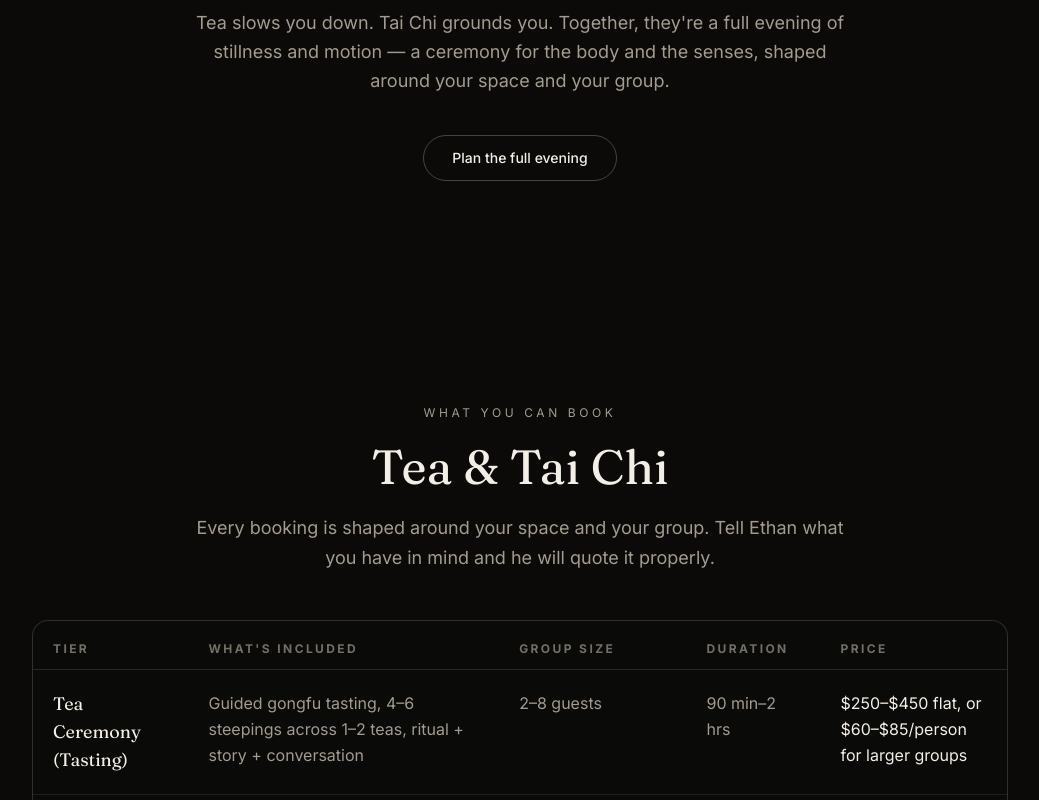
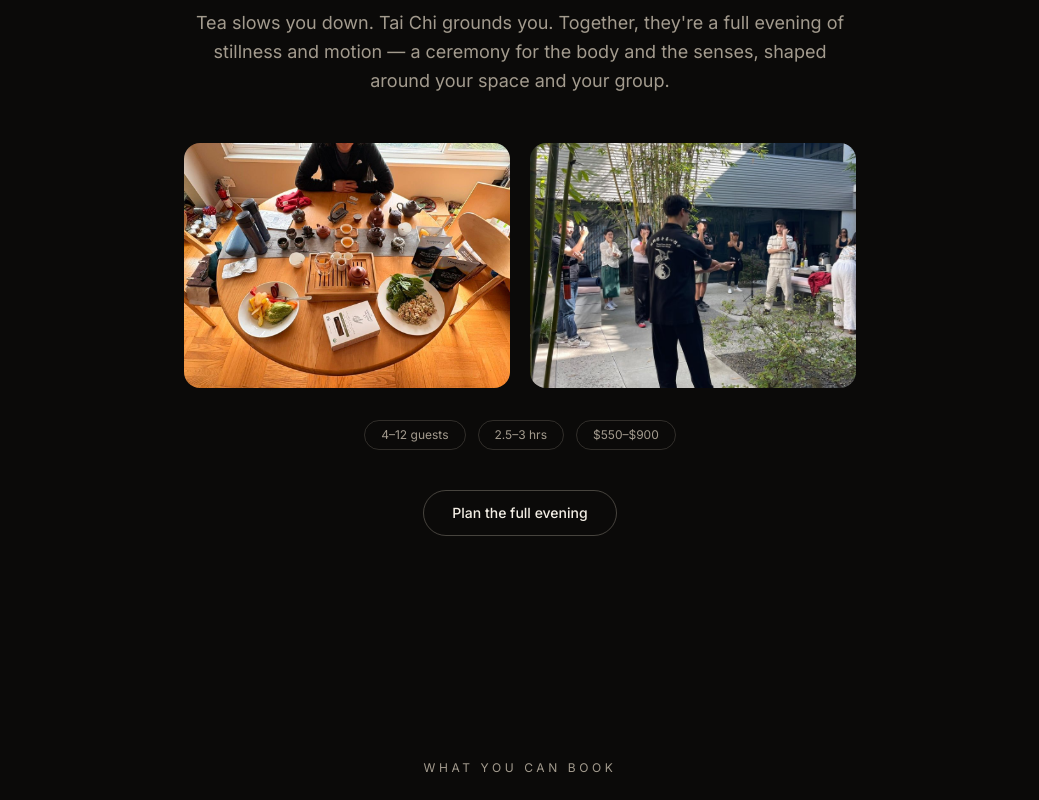
Before and after one commit to brunoraniere2003/magic-thai-tea, a Next.js app: page / in a window 1280 px wide. Shown: the part 4900-5700 px from the top of the page, without its empty margins (120-1159 px from the left). Built offline with nearby package versions, Linux system fonts and the light colour scheme; no server answers.

Commit message:
feat(033): presenca visual em Yin & Yang, Connect e Tea List

```diff
--- a/components/sections/home/TeaList.tsx
+++ b/components/sections/home/TeaList.tsx
@@ -3,24 +3,48 @@ import { SectionHeading } from "@/components/shared";
 import { TeaListForm } from "@/components/shared/TeaListForm";
 import { HOME } from "@/content/home";
 
-/** Email capture: "Join the Tea List" (spec 033 / R7). */
+/**
+ * Email capture: "Join the Tea List" (spec 033 / R7).
+ *
+ * Framed as a panel with a warm glow behind it and the 茶 seal on top, so the
+ * one ask on the page reads as an invitation instead of a form dropped on
+ * black. The glow is a static gradient: nothing animates, nothing to reduce.
+ */
 export function TeaList() {
   const { teaList } = HOME;
 
   return (
     <section
       id="tea-list"
-      className="mx-auto max-w-3xl scroll-mt-24 px-6 py-20 sm:py-28"
+      className="mx-auto max-w-4xl scroll-mt-24 px-6 py-20 sm:py-28"
     >
+      <Reveal>
+        <div className="relative overflow-hidden rounded-3xl border border-stone/20 px-6 py-12 sm:px-12 sm:py-16">
+          {/* Warm hearth behind the panel, clipped by the rounded frame. */}
+          <div
+            aria-hidden
+            className="pointer-events-none absolute inset-x-0 top-0 h-72 [background:radial-gradient(60%_100%_at_50%_0%,rgba(224,160,64,0.16),transparent_70%)]"
+          />
+
+          <div className="relative flex flex-col items-center">
+            <span
+              aria-hidden
+              className="mb-8 flex h-14 w-14 items-center justify-center rounded-xl border border-gold/40 font-display text-2xl text-gold"
+            >
+              茶
+            </span>
+
             <SectionHeading
               eyebrow={teaList.eyebrow}
               title={teaList.title}
               intro={teaList.body}
               align="center"
-        className="mx-auto mb-10"
+              className="mx-auto mb-10 max-w-xl"
             />
-      <Reveal className="flex justify-center">
+
             <TeaListForm />
+          </div>
+        </div>
       </Reveal>
     </section>
   );
--- a/components/sections/home/YinYang.tsx
+++ b/components/sections/home/YinYang.tsx
@@ -1,25 +1,71 @@
-import { Reveal } from "@/components/motion";
+import Image from "next/image";
+import { Reveal, Stagger } from "@/components/motion";
 import { SectionHeading } from "@/components/shared";
 import { buttonClasses } from "@/components/ui/Button";
 import { HOME } from "@/content/home";
 
-/** Tea and tai chi as one evening (spec 033 / R1, handoff "Yin & Yang"). */
+/**
+ * Tea and tai chi as one evening (spec 033 / R1, handoff "Yin & Yang").
+ * The two halves are shown side by side, and the block quotes its own tier
+ * from the Services table so the offer is legible without scrolling down.
+ */
 export function YinYang() {
-  const { eyebrow, title, body, cta } = HOME.yinYang;
+  const { eyebrow, title, body, cta, images, tierId } = HOME.yinYang;
+  const tier = HOME.services.tiers.find((row) => row.id === tierId);
+  const facts = tier
+    ? [tier.groupSize, tier.duration, tier.price].filter(Boolean)
+    : [];
 
   return (
     <section
       id="yin-yang"
-      className="mx-auto max-w-3xl scroll-mt-24 px-6 py-20 text-center sm:py-28"
+      className="mx-auto max-w-5xl scroll-mt-24 px-6 py-20 sm:py-28"
     >
       <SectionHeading
         eyebrow={eyebrow}
         title={title}
         intro={body}
         align="center"
-        className="mx-auto"
+        className="mx-auto mb-12 max-w-2xl"
       />
-      <Reveal delay={0.15} className="mt-10">
+
+      <Stagger as="div" className="grid grid-cols-2 gap-3 sm:gap-5">
+        {images.map((image) => (
+          <div
+            key={image.src}
+            className="relative aspect-[4/5] overflow-hidden rounded-2xl sm:aspect-[4/3]"
+          >
+            <Image
+              src={image.src}
+              alt={image.alt}
+              fill
+              sizes="(min-width: 640px) 45vw, 50vw"
+              className={`object-cover ${
+                image.position === "top" ? "object-top" : "object-center"
+              }`}
+            />
+          </div>
+        ))}
+      </Stagger>
+
+      {facts.length > 0 ? (
+        <Reveal
+          as="ul"
+          delay={0.1}
+          className="mt-8 flex flex-wrap items-center justify-center gap-x-3 gap-y-2 text-center"
+        >
+          {facts.map((fact) => (
+            <li
+              key={fact}
+              className="rounded-full border border-stone/25 px-4 py-1.5 font-sans text-xs text-stone"
+            >
+              {fact}
+            </li>
+          ))}
+        </Reveal>
+      ) : null}
+
+      <Reveal delay={0.15} className="mt-10 flex justify-center">
         <a href={cta.href} className={buttonClasses("secondary")}>
           {cta.label}
         </a>
--- a/components/shared/TeaListForm.tsx
+++ b/components/shared/TeaListForm.tsx
@@ -53,9 +53,9 @@ export function TeaListForm() {
     <form
       noValidate
       onSubmit={handleSubmit}
-      className="flex w-full max-w-xl flex-col gap-4"
+      className="flex w-full max-w-xl flex-col items-center gap-4"
     >
-      <div className="flex flex-col gap-4 sm:flex-row">
+      <div className="flex w-full flex-col gap-4 sm:flex-row">
         <div className="flex flex-1 flex-col gap-2 text-left">
           <label
             htmlFor="tea-list-name"
@@ -124,13 +124,13 @@ export function TeaListForm() {
 
       <button
         type="submit"
-        className={buttonClasses("primary", "self-start")}
+        className={buttonClasses("primary")}
         disabled={status === "submitting"}
       >
         {status === "submitting" ? "Joining..." : copy.buttonLabel}
       </button>
 
-      <p aria-live="polite" className="min-h-5 font-sans text-sm text-stone">
+      <p aria-live="polite" className="min-h-5 text-center font-sans text-sm text-stone">
         {status === "success" ? copy.successMessage : null}
         {status === "error" ? copy.errorMessage : null}
       </p>
--- a/content/home.ts
+++ b/content/home.ts
@@ -73,6 +73,10 @@ export interface YinYangContent {
   title: string;
   body: string;
   cta: HeroCta;
+  /** The two halves, shown side by side. */
+  images: [PracticeImage, PracticeImage];
+  /** Which Services tier this block quotes. */
+  tierId: string;
 }
 
 export interface AboutContent {
@@ -83,6 +87,8 @@ export interface AboutContent {
 }
 
 export interface PricingRow {
+  /** Stable handle, so other sections can quote a tier without matching text. */
+  id: string;
   /** First column: the tier or offering name. */
   name: string;
   included: string;
@@ -305,6 +311,18 @@ export const HOME: HomeContent = {
     title: "Yin & Yang",
     body: "Tea slows you down. Tai Chi grounds you. Together, they're a full evening of stillness and motion — a ceremony for the body and the senses, shaped around your space and your group.",
     cta: { label: "Plan the full evening", href: "#contact" },
+    images: [
+      {
+        src: "/images/tea/tea-spread-overhead.jpg",
+        alt: "A full gongfu tea spread seen from above, cups and pots laid out",
+        position: "top",
+      },
+      {
+        src: "/images/tai-chi/tai-chi-teaching-2.jpg",
+        alt: "Ethan Holtzman guiding a student through a tai chi movement outdoors",
+      },
+    ],
+    tierId: "yin-yang",
   },
 
   // handoff — Services (primary pricing table)
@@ -315,6 +333,7 @@ export const HOME: HomeContent = {
       "Every booking is shaped around your space and your group. Tell Ethan what you have in mind and he will quote it properly.",
     tiers: [
       {
+        id: "tea-tasting",
         name: "Tea Ceremony (Tasting)",
         included:
           "Guided gongfu tasting, 4–6 steepings across 1–2 teas, ritual + story + conversation",
@@ -323,6 +342,7 @@ export const HOME: HomeContent = {
         price: "$250–$450 flat, or $60–$85/person for larger groups",
       },
       {
+        id: "yin-yang",
         name: "Yin & Yang (Tea + Tai Chi)",
         included:
           "45–60 min guided Tai Chi (grounding, breath, a few forms) followed by the full tea ceremony",
@@ -331,6 +351,7 @@ export const HOME: HomeContent = {
         price: "$550–$900",
       },
       {
+        id: "extended-workshop",
         name: "Extended Workshop / Event",
         included:
           "Full immersive: Tai Chi instruction + tea ceremony, optional magic close as a finale, take-home toolkit (tea sample + form reference card)",
@@ -385,6 +406,7 @@ export const HOME: HomeContent = {
     cta: { label: "Inquire about magic", href: "#contact" },
     offerings: [
       {
+        id: "magic-show",
         name: "Magic Show / Walkabout",
         included:
           "Close-up magic for private events, corporate parties, restaurant walkabout",
@@ -392,6 +414,7 @@ export const HOME: HomeContent = {
         price: "$400–$800/hr or $600–$2,000 flat per event",
       },
       {
+        id: "magic-coaching",
         name: "Magic Coaching",
         included:
           "1:1 mentorship, sleight of hand fundamentals through advanced technique",
```
Also changed, not shown: components/sections/home/Connect.tsx (+66 -18 lines), 3 other files (tests, documents, lock files or other folders). Lines whose indentation alone changed are shown as unchanged.
